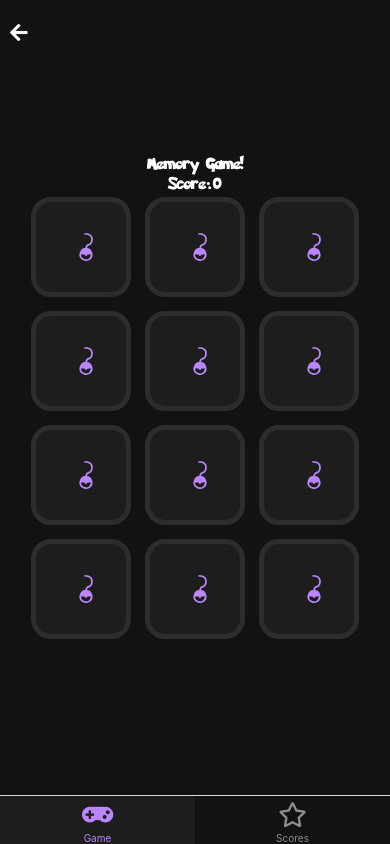
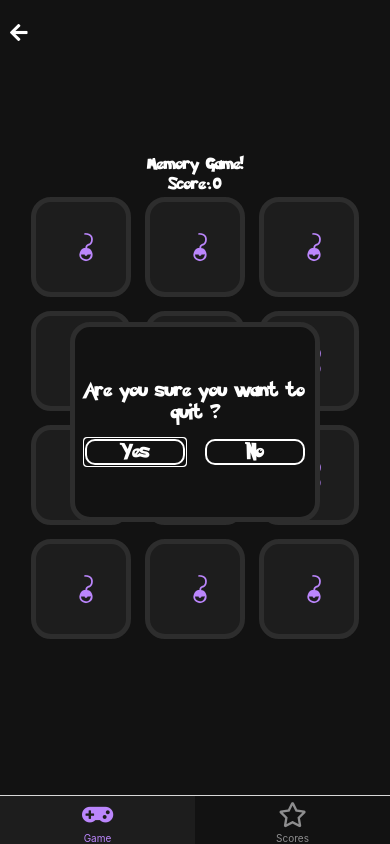
Before and after one commit to MrPerales/memoryGame, a React Native app: screen /Game in a window 390 px wide. Built offline with nearby package versions, Linux system fonts and the light colour scheme.

Commit message:
add : new component modalExit

```diff
--- /dev/null
+++ b/src/components/ModalExit.js
@@ -0,0 +1,60 @@
+import { View, Text, StyleSheet, Pressable } from "react-native";
+import React from "react";
+
+export default function ModalExit() {
+  const gotoHome = () => {
+    // go to home
+  };
+  return (
+    <View style={styles.modalInformation}>
+      <View>
+        <Text style={styles.txtModal}>Are you sure you want to quit ?</Text>
+      </View>
+      <View style={styles.buttonContainer}>
+        <Pressable style={styles.pressable} onPress={gotoHome}>
+          <Text style={styles.txtButton}>Yes</Text>
+        </Pressable>
+        <Pressable style={styles.pressable}>
+          <Text style={styles.txtButton}>No</Text>
+        </Pressable>
+      </View>
+    </View>
+  );
+}
+const styles = StyleSheet.create({
+  modalInformation: {
+    width: 250,
+    height: 200,
+    justifyContent: "center",
+    alignContent: "center",
+    borderRadius: 20,
+    borderWidth: 5,
+    borderColor: "#2d2d2d",
+    backgroundColor: "#121212",
+  },
+  txtModal: {
+    color: "#fff",
+    textAlign: "center",
+    fontFamily: "pokemonSolidNormal",
+    fontSize: 16,
+  },
+  buttonContainer: {
+    marginTop: 15,
+    justifyContent: "center",
+    alignContent: "center",
+    flexDirection: "row",
+    gap: 20,
+  },
+  pressable: {
+    width: 100,
+  },
+  txtButton: {
+    color: "#fff",
+    textAlign: "center",
+    fontFamily: "pokemonSolidNormal",
+    fontSize: 16,
+    borderRadius: 10,
+    borderWidth: 2,
+    borderColor: "#fff",
+  },
+});
--- a/src/screen/Game.js
+++ b/src/screen/Game.js
@@ -8,6 +8,7 @@ import ModalWin from "../components/ModalWin";
 import useStateContext from "../hooks/useStateContext";
 import { addScoreOnStorage } from "../utils/storage";
 import Icon from "react-native-vector-icons/FontAwesome5";
+import ModalExit from "../components/ModalExit";
 
 export default function Game(props) {
   // cards
@@ -123,6 +124,20 @@ export default function Game(props) {
           <ModalWin resetGame={resetGame} />
         </View>
       </Modal>
+      {/* if player press arrow left to back */}
+      <Modal
+        animationType="fade"
+        transparent={true}
+        // visible={exit}
+        visible={true}
+        onRequestClose={() => {
+          Alert.alert("Modal has been closed");
+        }}
+      >
+        <View style={styles.modalView}>
+          <ModalExit points={points} />
+        </View>
+      </Modal>
     </View>
   );
 }
```
